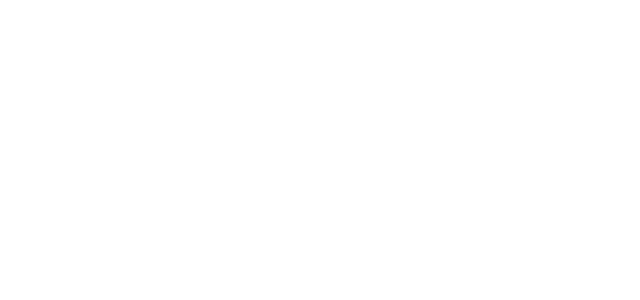
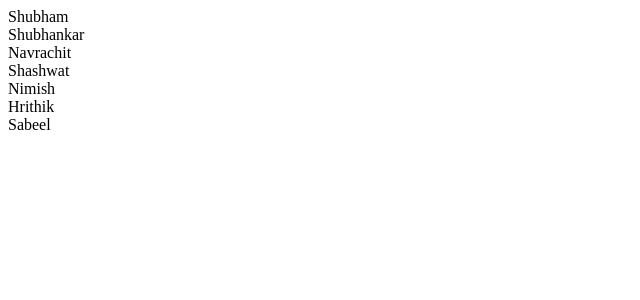
Before and after one commit to MrTwinkleSharma/Full-Stack-React, a React (Create React App) app in the folder tut-app/: page / in a window 1280 px wide. Shown: the top 300 px of the page, without its empty margins (0-640 px from the left). Built offline with nearby package versions, Linux system fonts and the light colour scheme; the HTML template or start-up script is replaced by a standard one.

Commit message:
List Rendering

```diff
--- a/tut-app/src/components/Classcomponent.jsx
+++ b/tut-app/src/components/Classcomponent.jsx
@@ -4,13 +4,20 @@ class ConsoleClick extends Component{
     constructor(){
         super();
         this.state = {
-            isLoggedIn : false
+           sampleArray : ["Shubham", "Shubhankar", "Navrachit", "Shashwat", "Nimish", "Hrithik", "Sabeel"]
         }
     }
 
     render()
-    {
-        return this.state.isLoggedIn && (<h1>Welcome User!!</h1>);
+    {   return  <>
+                <div>{this.state.sampleArray[0]}</div>
+                <div>{this.state.sampleArray[1]}</div>
+                <div>{this.state.sampleArray[2]}</div>
+                <div>{this.state.sampleArray[3]}</div>
+                <div>{this.state.sampleArray[4]}</div>
+                <div>{this.state.sampleArray[5]}</div>
+                <div>{this.state.sampleArray[6]}</div>
+                </>
     }
 }
 
```
